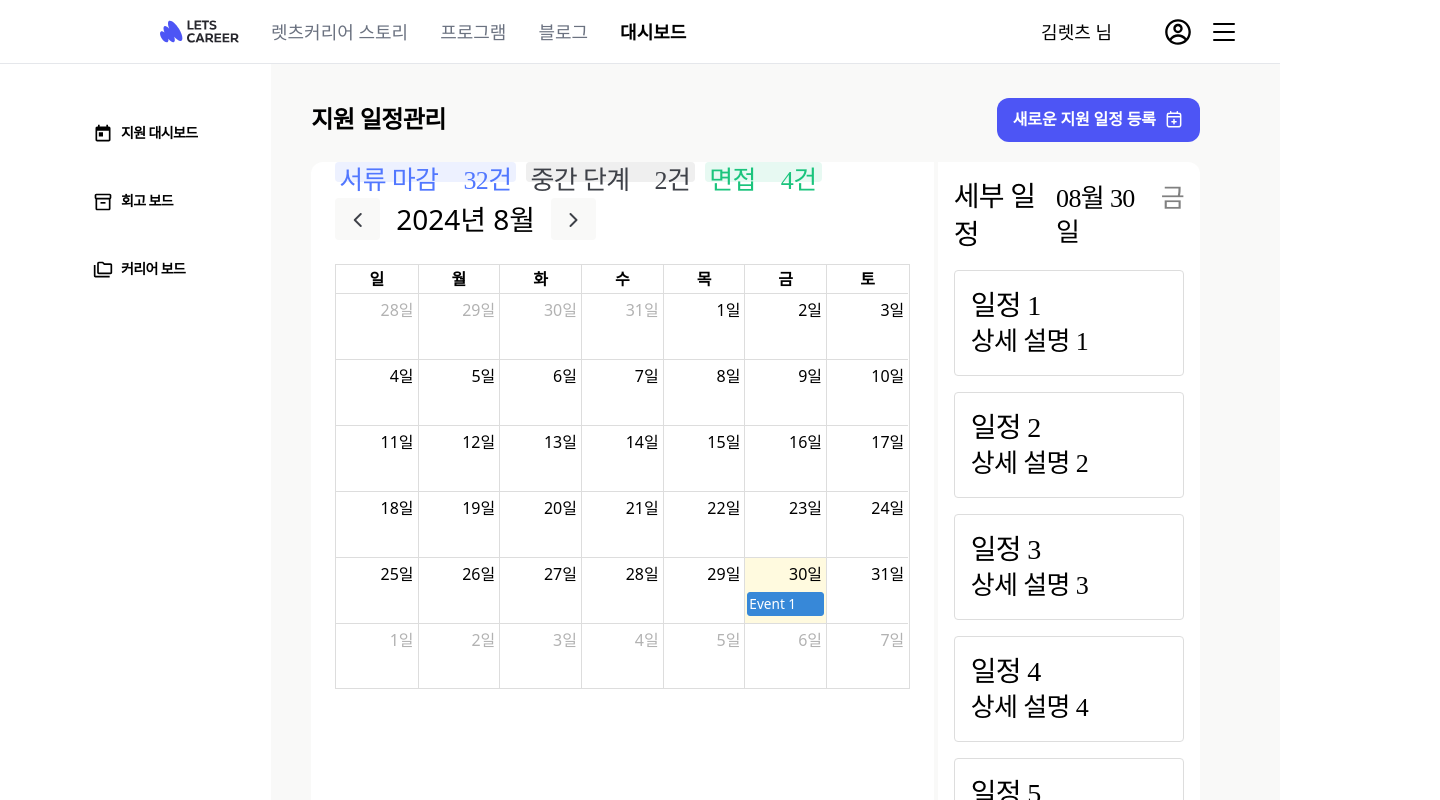
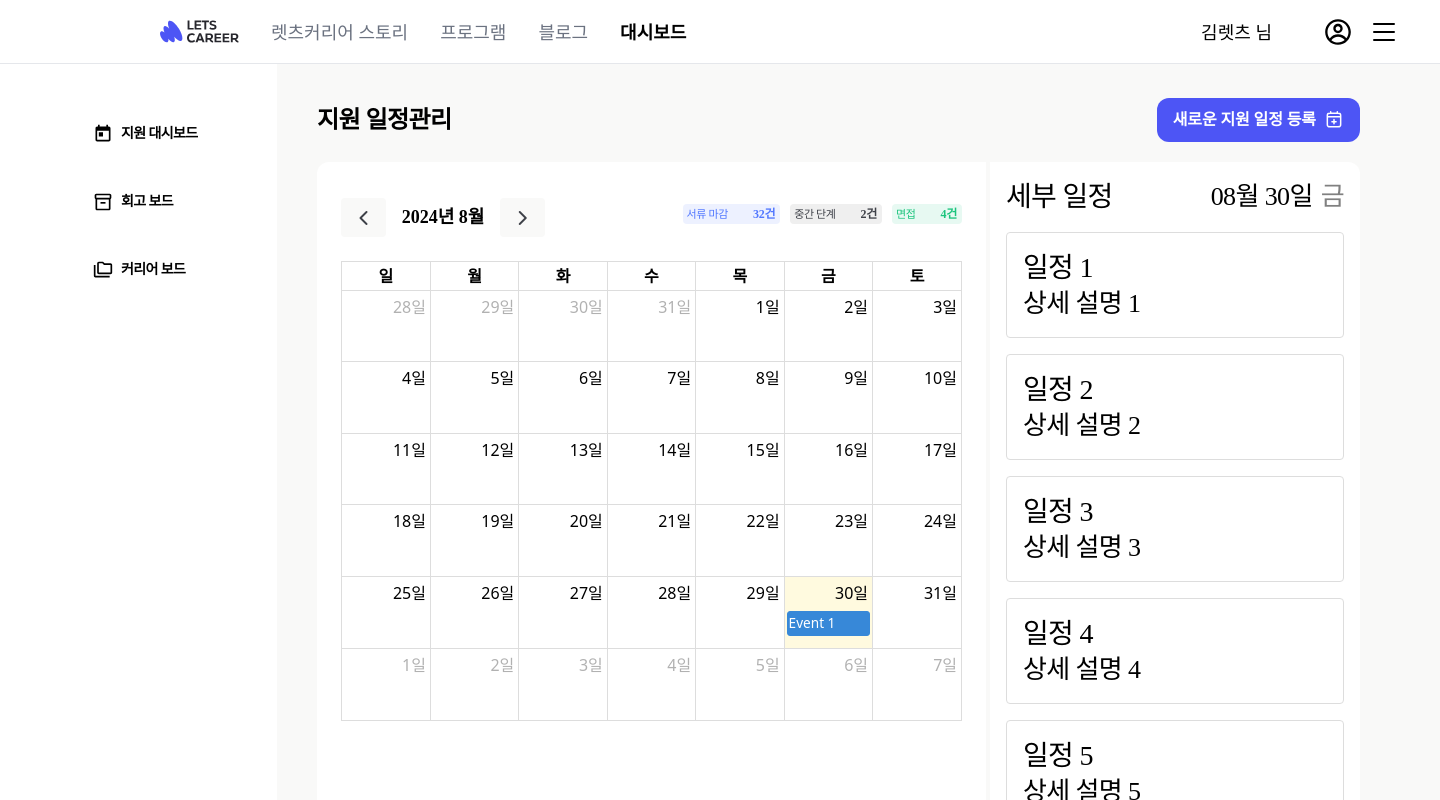
Before and after one commit to LetsCareer-A/LetsCareerA-FE, a React (Vite) app: page /dashboard in a window 1280 px wide. Shown: the top 800 px of the page, 1440 px wide, since content can reach past the window. Built offline with nearby package versions, Linux system fonts and the light colour scheme.

Commit message:
#18 [Design] 캘린더 디테일한 ui 설정 캘린더 title 크기 조정, 일정 상태 위치 조정

```diff
--- a/src/pages/Dashboard/components/Calendar.tsx
+++ b/src/pages/Dashboard/components/Calendar.tsx
@@ -6,6 +6,7 @@ import { DateClickArg, EventClickArg } from '@fullcalendar/core';
 import { Box, Typography, useTheme } from '@mui/material';
 import '../../../styles/calendar.css';
 import colors from '../../../styles/colors';
+import typography from '../../../styles/typograhy';
 
 interface Event {
   title: string;
@@ -32,12 +33,12 @@ const Calendar: React.FC = () => {
   };
 
   return (
-    <div className="calendar-container" style={{background:'white', width: '100%', padding: '0 24px 16px 24px'}}>
+    <div className="calendar-container" style={{background:'white', width: '669px', padding: '0 24px 16px 24px', boxSizing:'border-box'}}>
       <Box display='flex' gap='10px'
       sx={{
-        // position: 'absolute',
-        // top: '100px',
-        // right: '21px',
+        position: 'relative',
+        top: '42px',
+         justifyContent:'flex-end'
 
       }}
       >
@@ -48,13 +49,14 @@ const Calendar: React.FC = () => {
         gap='25px'
         borderRadius='4px'
         sx={{background: 'rgba(81, 119, 255, 0.10)',
-          color: colors.system.PositiveBlue
+          color: colors.system.PositiveBlue,
+          position: 'relative',
         }}
       >
-        <Typography>
+        <Typography style={typography.xxSmall2}>
         서류 마감
         </Typography>
-        <Typography>
+        <Typography style={typography.xxSmallBold}>
         32건
         </Typography>
       </Box>
@@ -68,10 +70,10 @@ const Calendar: React.FC = () => {
           color: colors.neutral[20]
         }}
       >
-        <Typography>
+        <Typography style={typography.xxSmall2}>
         중간 단계
         </Typography>
-        <Typography>
+        <Typography style={typography.xxSmallBold}>
         2건
         </Typography>
       </Box>
@@ -86,10 +88,10 @@ const Calendar: React.FC = () => {
           color: theme.palette.secondary.main
         }}
       >
-        <Typography>
+        <Typography style={typography.xxSmall2}>
         면접
         </Typography>
-        <Typography>
+        <Typography style={typography.xxSmallBold}>
         4건
         </Typography>
       </Box>
--- a/src/pages/Dashboard/components/DetailList.tsx
+++ b/src/pages/Dashboard/components/DetailList.tsx
@@ -41,9 +41,10 @@ const DetailList: React.FC = () => {
   return (
     <Box
       sx={{
-        width: 369,
+        width: 370,
         padding: 2,
-        background: 'white'
+        background: 'white',
+
       }}
     >
       <Box display="flex" alignItems="center" mb={2} justifyContent='space-between'>
--- a/src/styles/calendar.css
+++ b/src/styles/calendar.css
@@ -4,7 +4,7 @@
     display: flex;
     justify-content: flex-start;
     gap: 16px;
-    margin-top: 16px;;
+    margin-top: 16px;
   }
 
   .fc-toolbar .fc-toolbar-chunk {
@@ -14,8 +14,18 @@
   .fc-direction-ltr .fc-toolbar > * > :not(:first-child) {
     margin: 0;
 }
+
 #fc-dom-86 {
     margin: 0 16px;
+    font-family: Pretendard;
+    font-size: 18px;
+    font-style: normal;
+    font-weight: 700;
+    line-height: 26px;
+    letter-spacing: -0.022px;
+    justify-content: center;
+    align-items: center;
+    display: flex;
   }
 
   .fc .fc-button-primary {
@@ -23,3 +33,27 @@
     border: none;
     color: #3E4148;
 }
+
+ /* .fc-button {
+  width: 24px;
+  height: 24px;
+  padding: 0;
+}
+
+.fc .fc-icon {
+  font-size: 3px;
+  line-height: 1;
+}
+
+.fc-icon .fc-icon-chevron-right{
+  width: 10px;
+  height: 10px;
+} */
+
+
+
+
+
+.fc-header-toolbar {
+  margin: 0;
+}
```
